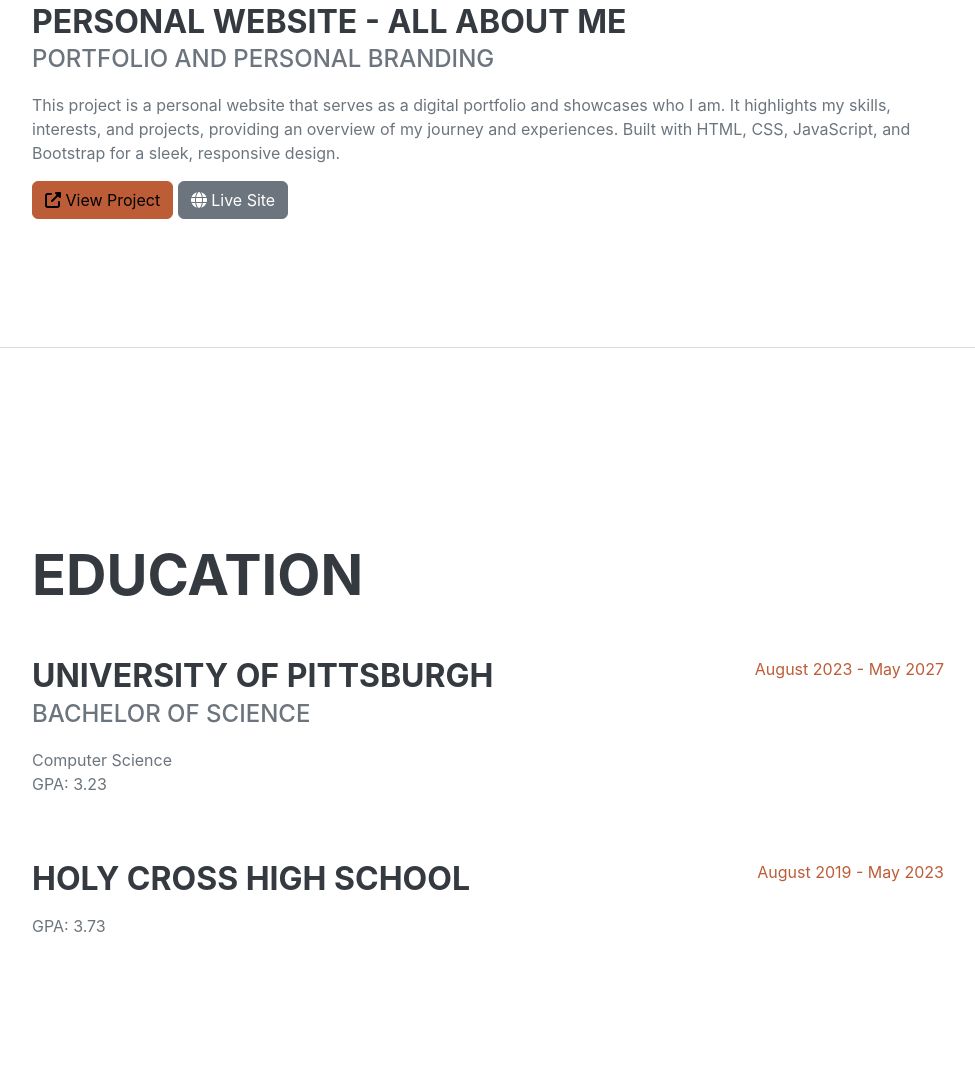
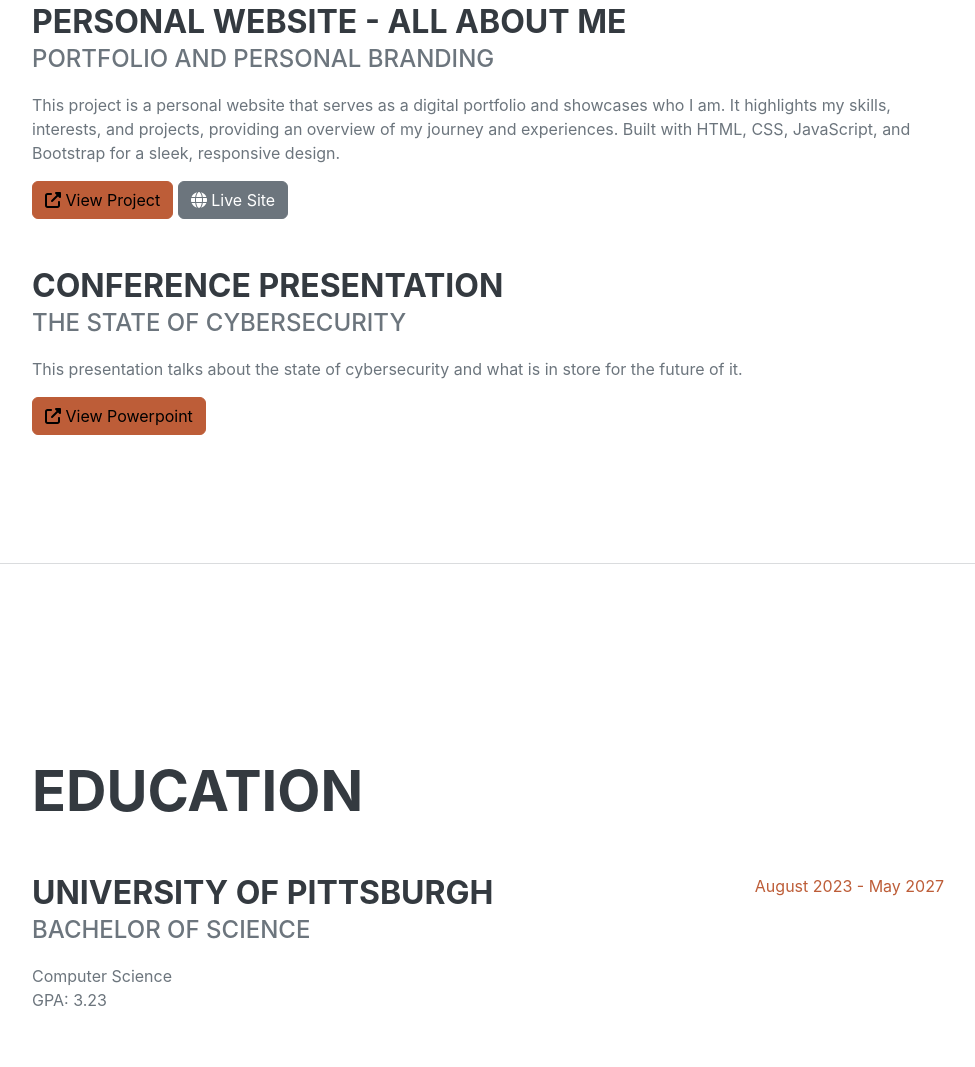
Before and after one commit to dantewarhola/Portfolio, a plain HTML site: page index.html in a window 1280 px wide. Shown: the part 2282-3349 px from the top of the page, without its empty margins (288-1263 px from the left). Drawn offline with nearby package versions, Linux system fonts and the light colour scheme; a web font is replaced by a local one.

Commit message:
Added Project 6

```diff
--- a/index.html
+++ b/index.html
@@ -144,6 +144,17 @@
                             </a>
                         </div>
                     </div>
+                    <!-- Project 7: Powerpoint -->
+                    <div class="d-flex flex-column flex-md-row justify-content-between mb-5">
+                        <div class="flex-grow-1">
+                            <h3 class="mb-0">Conference Presentation</h3>
+                            <div class="subheading mb-3">The State of Cybersecurity</div>
+                            <p>This presentation talks about the state of cybersecurity and what is in store for the future of it.</p>
+                            <a href="https://docs.google.com/presentation/d/1nKonovoJZiYuxYC3UOnmCj5Qf2CtrUIMS2re5-ddiCU/edit?usp=sharing" target="_blank" class="btn btn-primary">
+                                <i class="fas fa-external-link-alt"></i> View Powerpoint
+                            </a>
+                        </div>
+                    </div>
                 </div>
             </section>
             <hr class="m-0" />
```
